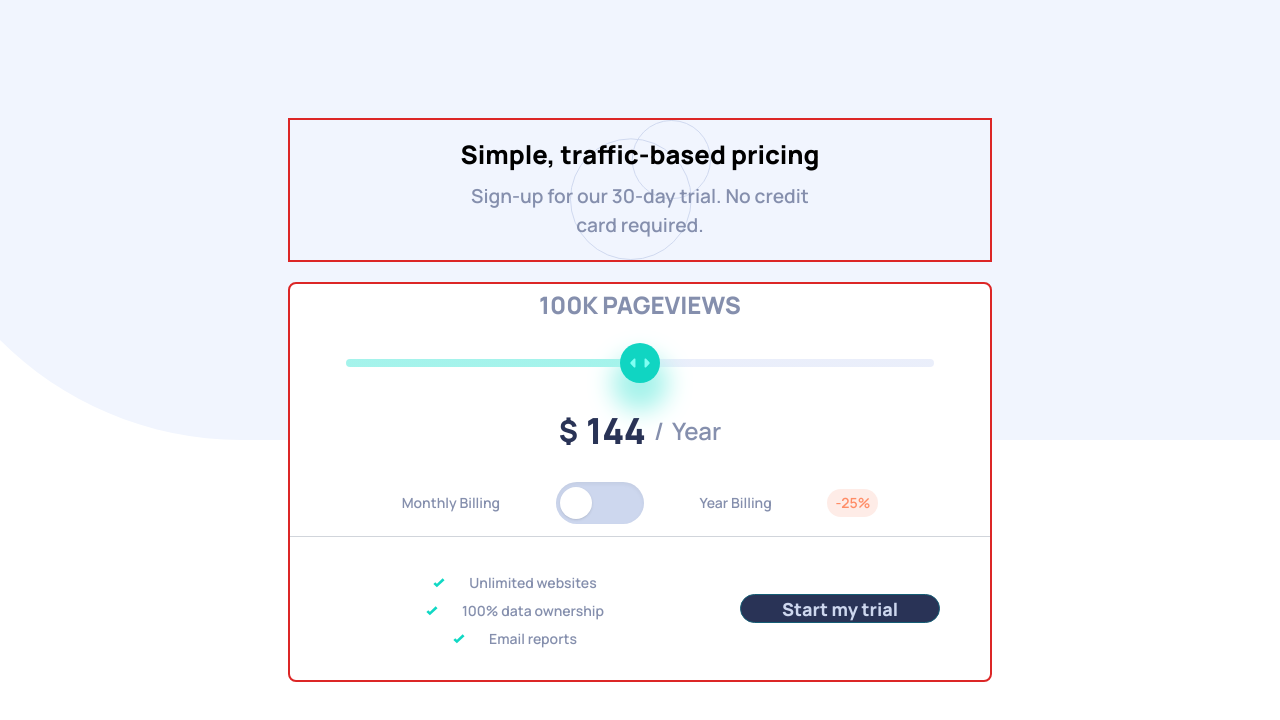
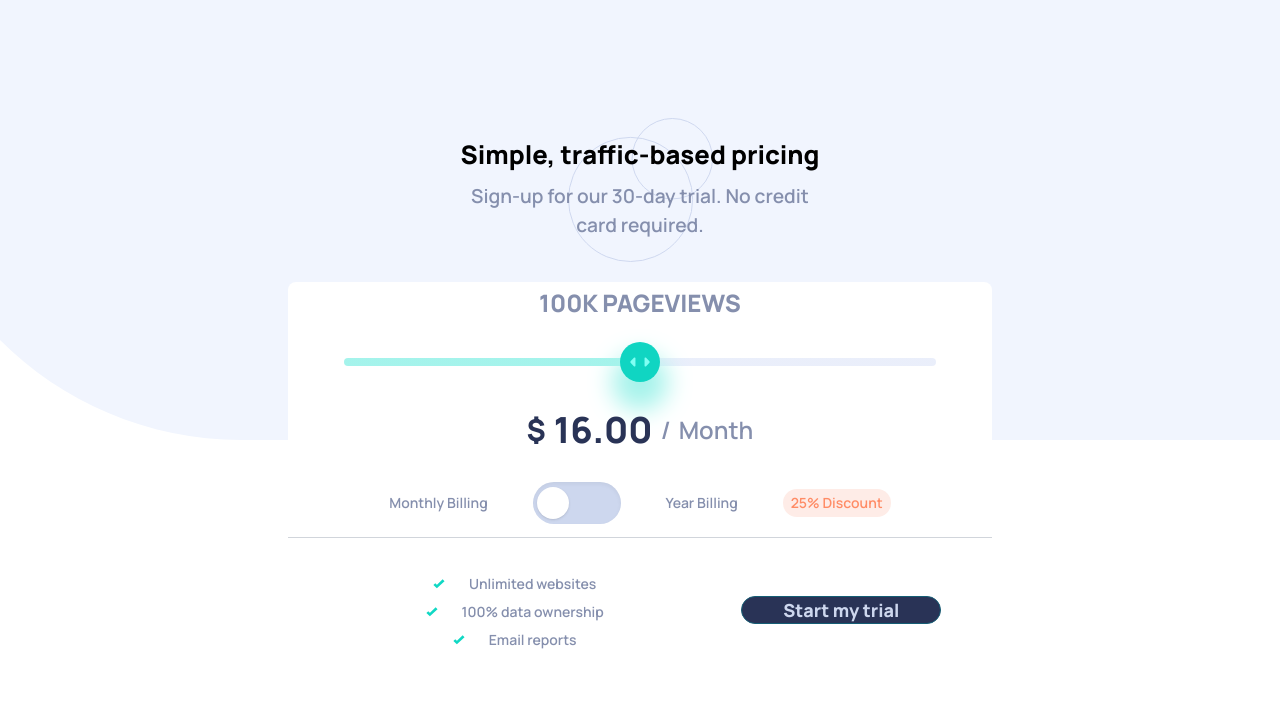
Before and after one commit to Arfirpo/intercactive-pricing-component-main, a React (Create React App) app: page / in a window 1280 px wide. Shown: the top 720 px of the page. Built offline with nearby package versions, Linux system fonts and the light colour scheme.

Commit message:
add a bx sd to thecard and fill the readme

```diff
--- a/src/components/Card.jsx
+++ b/src/components/Card.jsx
@@ -3,7 +3,7 @@ import { Promotion } from "./Promotion";
 
 export const Card = () => {
   return (
-    <main className="flex flex-col items-center w-[90%] sm:w-[80%] lg:w-[55%] xl:w-[37.5%] h-[70vh]  md:h-[75%] lg:h-[50vh] text-grayishBlue border-2 border-red-600 rounded-lg bg-White">
+    <main className="flex flex-col items-center w-[90%] sm:w-[80%] lg:w-[55%] xl:w-[37.5%] h-[70vh]  md:h-[75%] lg:h-[50vh] text-grayishBlue rounded-lg bg-White">
       <Fee />
       <Promotion />
     </main>
--- a/src/components/Fee.jsx
+++ b/src/components/Fee.jsx
@@ -69,9 +69,9 @@ export const Fee = () => {
             $
           </span>
           <span className="text-darkDesaturatedBlue font-bold  text-4xl md:text-4xl ">
-            {pricingDeets[rangeValue][isMonthly ? "monthly" : "yearly"]}
+            {pricingDeets[rangeValue][!isMonthly ? "monthly" : "yearly"]}.00
           </span>
-          / <span>{isMonthly ? "Month" : "Year"}</span>
+          / <span>{!isMonthly ? "Month" : "Year"}</span>
         </p>
       </div>
       <div className=" text-[.7rem] mbl:text-xs md:text-sm flex items-center justify-evenly xl:justify-end xl:gap-8 w-full h-[15%]">
@@ -79,7 +79,7 @@ export const Fee = () => {
         <ToggleSlider checked={isMonthly} onChange={handleToggleChange} />
         <p>Year Billing</p>
         <div className="border-none text-lightRed bg-lightGrayishRed px-2 py-1 rounded-full">
-          <p>-25%</p>
+          <p><span className="lg:hidden">-</span>25% <span className="hidden lg:inline">Discount</span></p>
         </div>
       </div>
       <style>
--- a/src/components/Header.jsx
+++ b/src/components/Header.jsx
@@ -10,7 +10,7 @@ export const Header = () => {
 
   return (
     <header
-      className=" border-2 border-red-600 flex flex-col items-center justify-center text-center w-[90%] h-[18vh] sm:w-[80%] lg:w-[55%] xl:w-[37.5%] bg-contain"
+      className="flex flex-col items-center justify-center text-center w-[90%] h-[18vh] sm:w-[80%] lg:w-[55%] xl:w-[37.5%] bg-contain"
       style={bgCirclesPattern}
     >
       <h1 className=" text-[1.2rem] mbl:text-[1.4rem] md:text-[1.6rem] xl:text-[2rem] font-bold mb-2">
```
